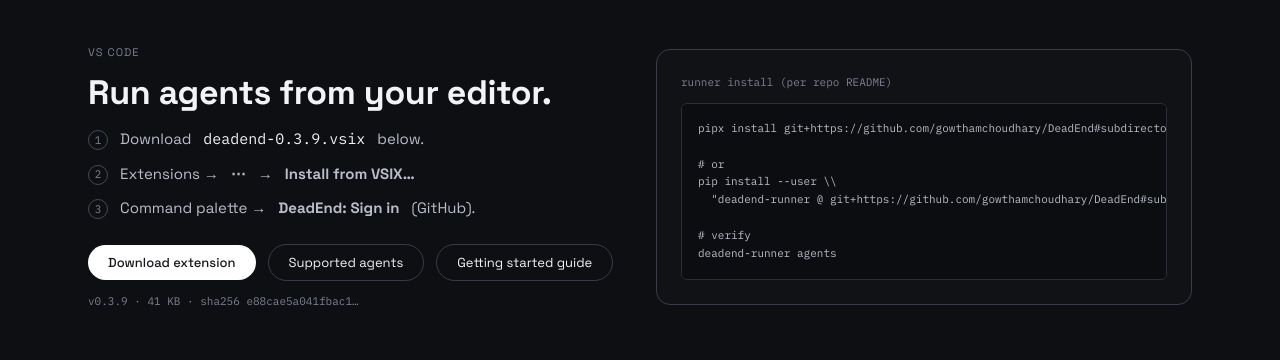
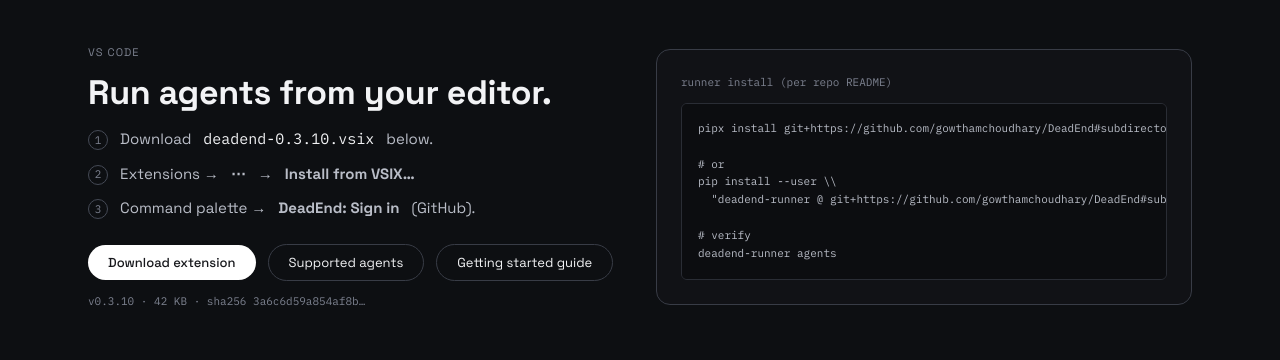
Before and after one commit to gowthamchoudhary/DeadEnd, a Next.js app in the folder web/: page / in a window 1280 px wide. Shown: the part 6000-6360 px from the top of the page. Built offline with nearby package versions, Linux system fonts and the light colour scheme; no server answers.

Commit message:
Update download component

```diff
--- a/web/components/Download.tsx
+++ b/web/components/Download.tsx
@@ -4,10 +4,10 @@
  * HTML download attribute. Version + size + SHA-256 are baked in by
  * scripts/copy-vsix.sh at package time (see inline constants). The
  * self-contained sources of truth are the copies in /downloads. */
-export const VSIX_RELEASE_URL = "/downloads/deadend-0.3.9.vsix";
-export const VSIX_SHA256 = "e88cae5a041fbac136e287204fb710c03ea168dbafd86b253ac0a2b477764681";
-export const VSIX_SIZE = "41 KB";
-export const VSIX_VERSION = "0.3.9";
+export const VSIX_RELEASE_URL = "/downloads/deadend-0.3.10.vsix";
+export const VSIX_SHA256 = "3a6c6d59a854af8b566deb1df4c712bf3a11c4d8e8601124cf2c3dbc64628f61";
+export const VSIX_SIZE = "42 KB";
+export const VSIX_VERSION = "0.3.10";
 
 export function Download() {
   return (
```
